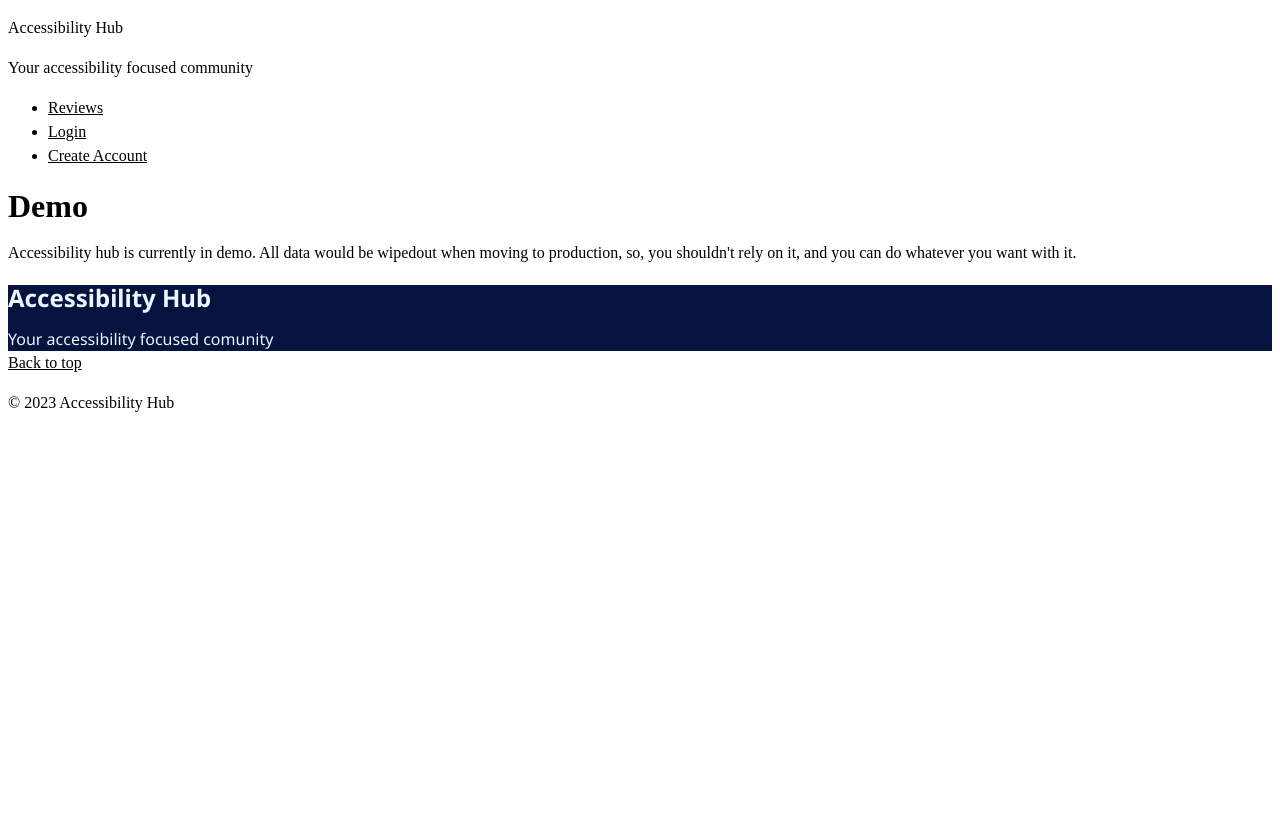
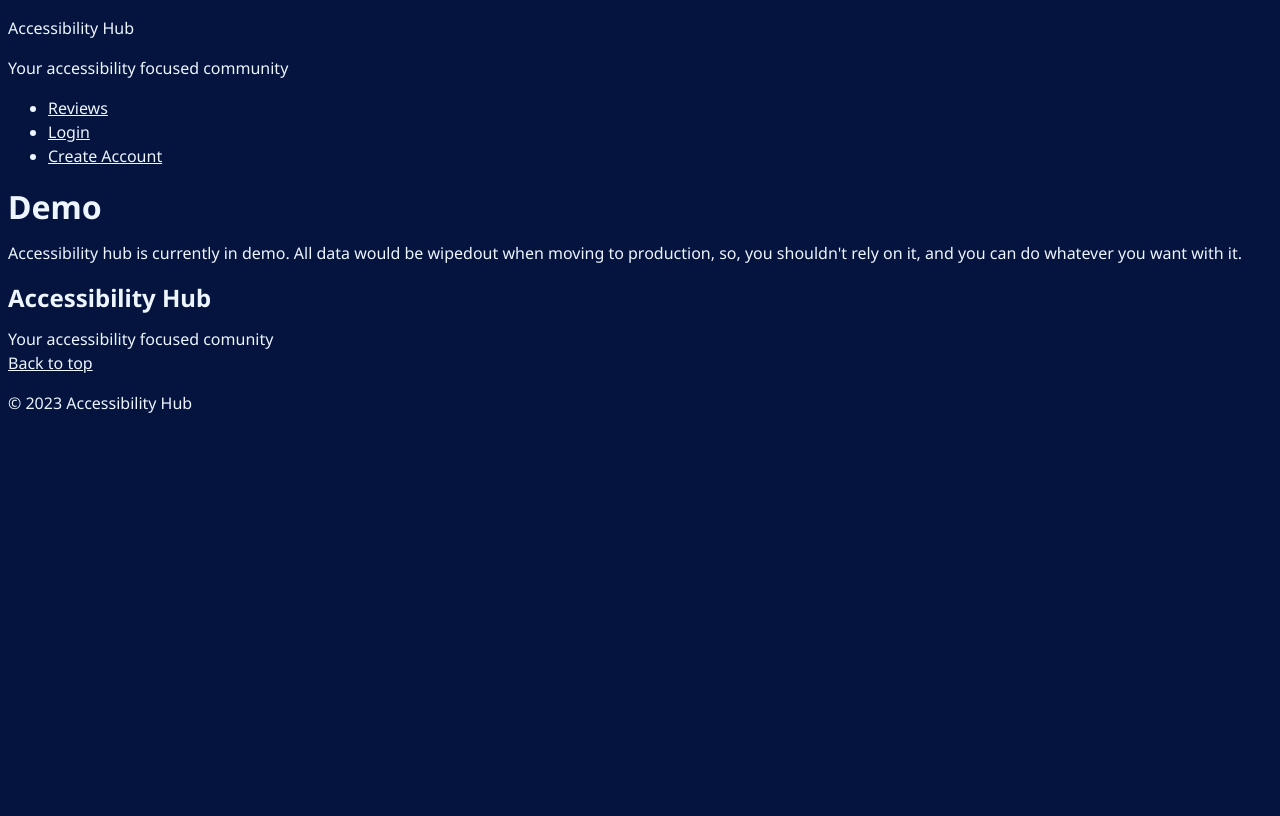
Before and after one commit to Arfs6/AccessibilityHub, a Django app: page / in a window 1280 px wide. Run offline with Django 4.2, Linux system fonts and the light colour scheme; some libraries are stand-ins or nearby versions.

Commit message:
fixed background color

```diff
--- a/src/accessibilityHub/core/static/core/base.css
+++ b/src/accessibilityHub/core/static/core/base.css
@@ -1,6 +1,6 @@
 /* Accessibility Hub base css file */
 
-main {
+body {
 	font-family: 'Noto Sans', sans-serif;
 	font-weight: 400;
 	font-style: normal;
```
